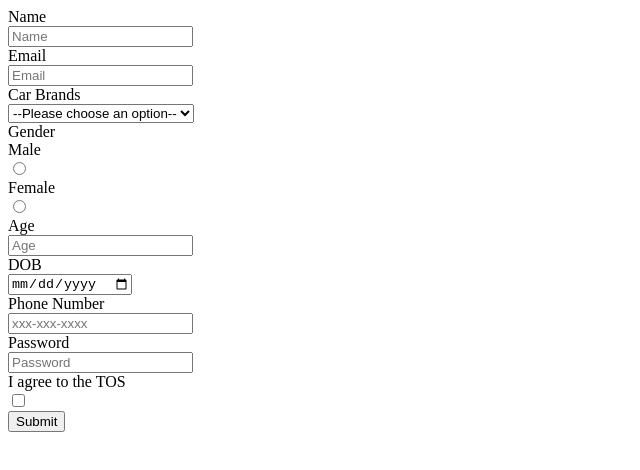
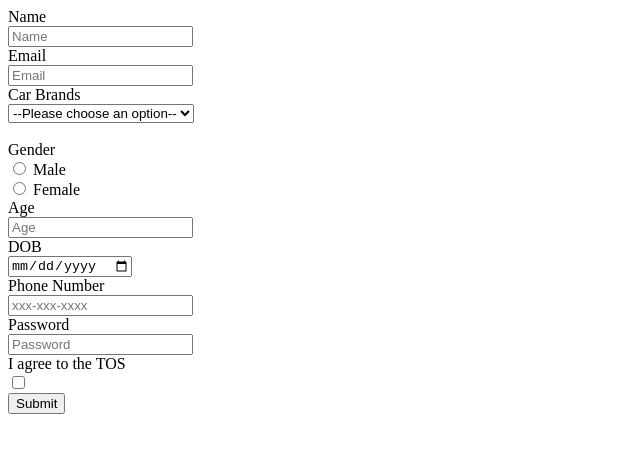
Before and after one commit to acciojob/signup-form-car-gurpreetsinghwazir, a website: page main.html in a window 1280 px wide. Shown: the whole page, without its empty margins (0-640 px from the left). Drawn offline with Linux system fonts and the light colour scheme.

Commit message:
created a submission

```diff
--- a/main.html
+++ b/main.html
@@ -22,14 +22,18 @@
 	  <option value="BMW ">BMW</option>
 	  <option value="Lambergani">Lambergani</option>
 	  <option value="Porshe">Porshe</option>
-	 </select><br>
+	 </select><br><br>
 
-	<label for="gender">Gender</label><br>
+		<form action="/action_page.php" method = "post">
 
-	<label for="gender_m">Male</label><br>
-	<input type="Radio" id="gender_m" name="gender_m" value= "gender" required= "Yes"><br>
-	<label for="gender_f">Female</label><br>
-	<input type="Radio" id="gender_f" name="gender_f" value= "gender" required= "Yes"><br>
+		<label for="gender">Gender</label><br>
+
+		<input type="radio" id="gender_m" name="gender" value="gender_m">
+		<label for="gender_m">Male</label><br>
+		<input type="radio" id="gender_f" name="gender" value="Female">
+		<label for="gender_f">Female</label><br>
+		</form>
+
 
 
 
@@ -49,7 +53,7 @@
 	<label id = "tos" for="tos">I agree to the TOS</label><br>
 	<input type="Checkbox" id="tos" name="tos" required= "Yes"><br>
 
-		<input type="Submit" value="Submit">
+	<input type="Submit" value="Submit">
 	</form>
 
 
```
